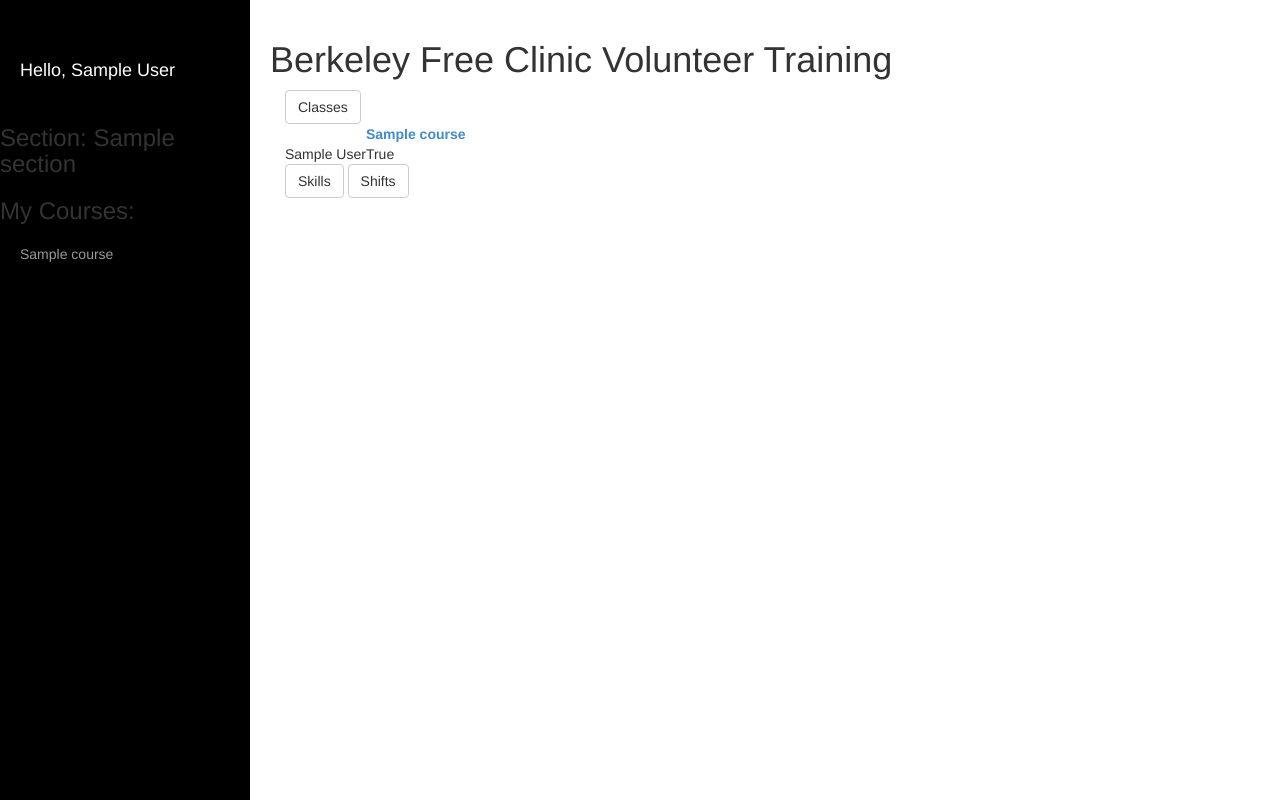
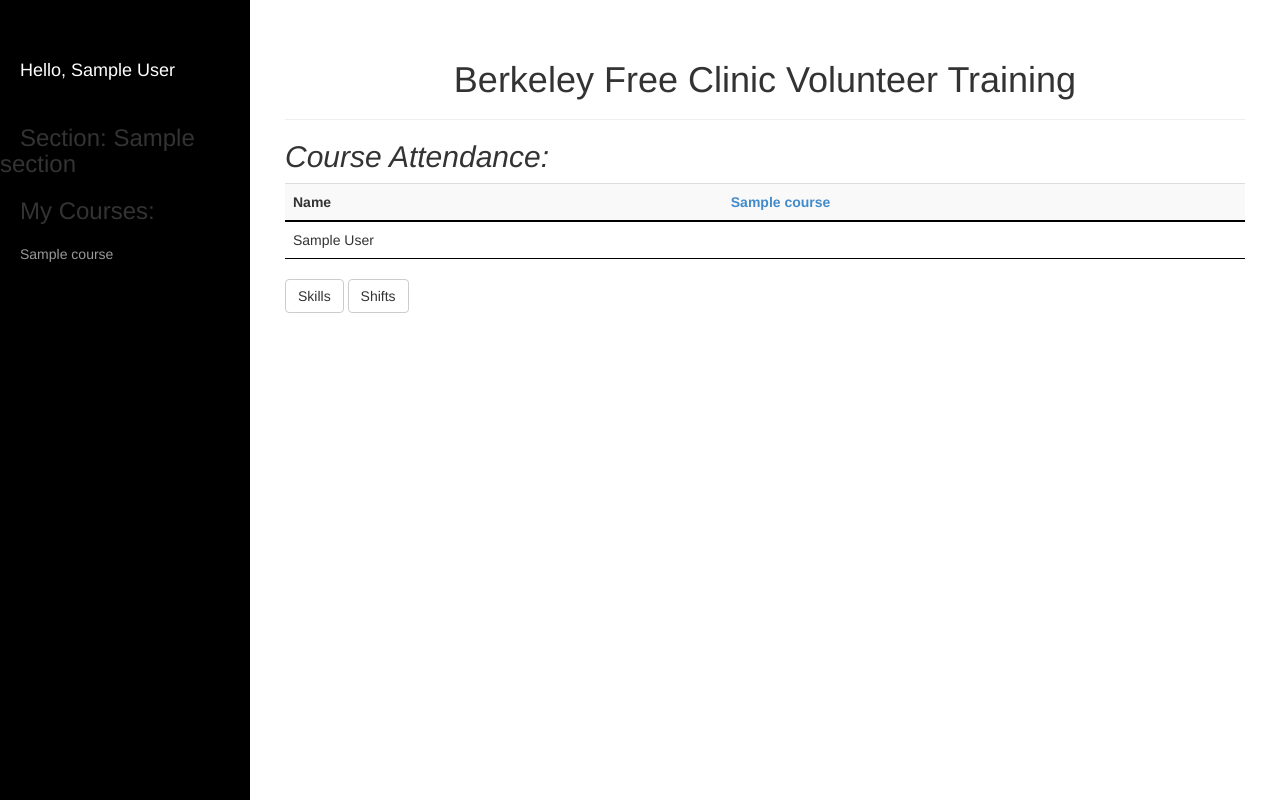
Before and after one commit to wdfn/bfc-volunteer-trainer, a Django app: page / in a window 1280 px wide. Run offline with Django 3.2, Linux system fonts and the light colour scheme; a user stored in the database is signed in; tables that the repository leaves empty hold one stand-in row (values such as "Sample post"); some libraries are stand-ins or nearby versions; some web fonts are replaced.

Commit message:
add bugs file, made attendance table prettier, added course template and view

```diff
--- a/freeclinic/trainingtracker/models.py
+++ b/freeclinic/trainingtracker/models.py
@@ -27,6 +27,7 @@ class Course(models.Model):
     description = models.TextField()
 
     # Box URL
+    box_embed_code = models.CharField(max_length=100)
 
     # Name
     name = models.CharField(max_length=50, unique=True)
--- /dev/null
+++ b/freeclinic/trainingtracker/static/css/styles.css
@@ -0,0 +1,21 @@
+/* Personalized css */
+
+th {
+	border-bottom: 2px solid black;
+}
+
+td {
+	border-bottom: 1px solid black;
+}
+
+#courses tr:hover td{
+	background-color: #FFFF66;
+}
+
+.green {
+	color: green;
+}
+
+.red {
+	color: red;
+}
--- a/freeclinic/trainingtracker/templates/bfctraining/base.html
+++ b/freeclinic/trainingtracker/templates/bfctraining/base.html
@@ -6,6 +6,7 @@
 	<meta name="viewport" content="width=device-width, initial-scale=1">
 	<link href="{% static "css/bootstrap.css" %}" rel="stylesheet">
 	<link href="{% static "css/simple-sidebar.css" %}" rel="stylesheet">
+    <link href="{% static "css/styles.css" %}" rel="stylesheet">
 	<script src="{% static "js/jquery.js" %}"></script>
 	<script src="{% static "js/bootstrap.min.js" %}"></script>
 
@@ -24,8 +25,8 @@
                 <li class="sidebar-brand">
                     Hello, {{ curr_user.name }}
                 </li>
-                <h3> Section: {{ curr_user.section }}</h3>
-                <h3> My Courses: </h3>
+                <li><h3> Section: {{ curr_user.section }}</h3></li>
+                <li><h3> My Courses: </h3></li>
                 {% for course in curr_courses.all %}
 				<li>
 					<a href = "{{ course.get_absolute_url }}"> {{ course.name }} </a>
--- a/freeclinic/trainingtracker/templates/bfctraining/index.html
+++ b/freeclinic/trainingtracker/templates/bfctraining/index.html
@@ -1,13 +1,14 @@
 {% extends "bfctraining/base.html" %}
 
 {% block content %}
+<div class="container-fluid">
+	<div class="page-header text-center">
 		<h1>Berkeley Free Clinic Volunteer Training</h1>
-	<div class="container-fluid">
-		<!-- Standard button -->
-		<button type="button" class="btn btn-default">Classes</button>
-		<table>
+	</div>
+	<h2><i>Course Attendance:</i></h2>
+	<table class="table table-striped" id="courses">
 		<tr>
-				<th>	</th>
+			<th>Name</th>
 			{% for course in curr_courses.all %}
 			<th><a href = "{{ course.get_absolute_url }}"> {{ course.name }} </a></th>
 			{% endfor %}
@@ -15,14 +16,22 @@
 		<tr>
 			<td>{{ curr_user.name }}</td>
 			{% for attendance in my_attendances %}
-				<td>{{ attendance.attended }}</td>
+				{% if attendance.attended %}
+					<td><span class="glyphicon glyphicon-ok-sign green"></span></td>
+				{% else %}
+					<td><span class="glyphicon glyphicon-minus-sign red"></span></td>
+				{% endif %}
 			{% endfor %}
 		</tr>
 		{% for other, attendances in others.items %}
 		<tr>
 			<td>{{ other.name }}</td>
 			{% for attendance in attendances %}
-				<td>{{ attendance.attended }}</td>
+				{% if attendance.attended %}
+					<td><span class="glyphicon glyphicon-ok-sign green"></span></td>
+				{% else %}
+					<td><span class="glyphicon glyphicon-minus-sign red"></span></td>
+				{% endif %}
 			{% endfor %}
 		</tr>
 		{% endfor %}
--- a/freeclinic/trainingtracker/views.py
+++ b/freeclinic/trainingtracker/views.py
@@ -3,12 +3,11 @@ from django.http import HttpResponse
 from trainingtracker.models import Course, Trainee, Section, Attendance
 from django.contrib.auth.models import User
 from django.contrib.auth.decorators import login_required
+from django.utils.html import escape
 # Create your views here.
-
 
 # TODO:
 #    * Logout view
-
 
 # This is our landing page, after the user logs in.
 @login_required
@@ -46,9 +45,39 @@ def index(request):
 
     return render(request, 'bfctraining/index.html', context)
 
+# What do we need here?
+#   Class name
+#   Class description
+#   Some unique box identifier
+#   Comments... do we display them publicly?
 @login_required
 def course(request, course_identifier):
-    return HttpResponse("Hi, this is the course page for course " + str(course_identifier))
+    # This is essentially copy and pasted from above
+    curr_user = request.user
+    context = {}
+
+    # Check if user is a trainee, if not, we don't show any data.
+    # Remember, to be in a section, you must be a trainee.
+    try:
+        curr_user = Trainee.objects.get(user=curr_user)
+    except Trainee.DoesNotExist:
+        return redirect('/nosectionfound')
+
+    context['curr_section'] = curr_user.section
+    context['curr_courses'] = curr_user.courses.order_by("id")
+    context['curr_user'] = curr_user
+
+    # Actual content unique to courses
+    context['id'] = course_identifier
+    curr_course = Course.objects.get(id=course_identifier)
+    context['description'] = curr_course.description
+    context['name'] = curr_course.name
+    # We only display the embed from box if this string isn't empty
+    context['include_box'] = True if len(curr_course.box_embed_code) > 0 else False
+    # We need to HTML escape the embed code to prevent XSS.
+    context['embedcode'] = escape(curr_course.box_embed_code)
+
+    return render(request, 'bfctraining/course.html', context)
 
 @login_required
 def settings(request):
```
Also changed, not shown: bugs.txt (added, +25 -0 lines), freeclinic/bugs.txt (added, +35 -0 lines), freeclinic/trainingtracker/templates/bfctraining/course.html (added, +24 -0 lines), 1 other file. Lines whose indentation alone changed are shown as unchanged.
